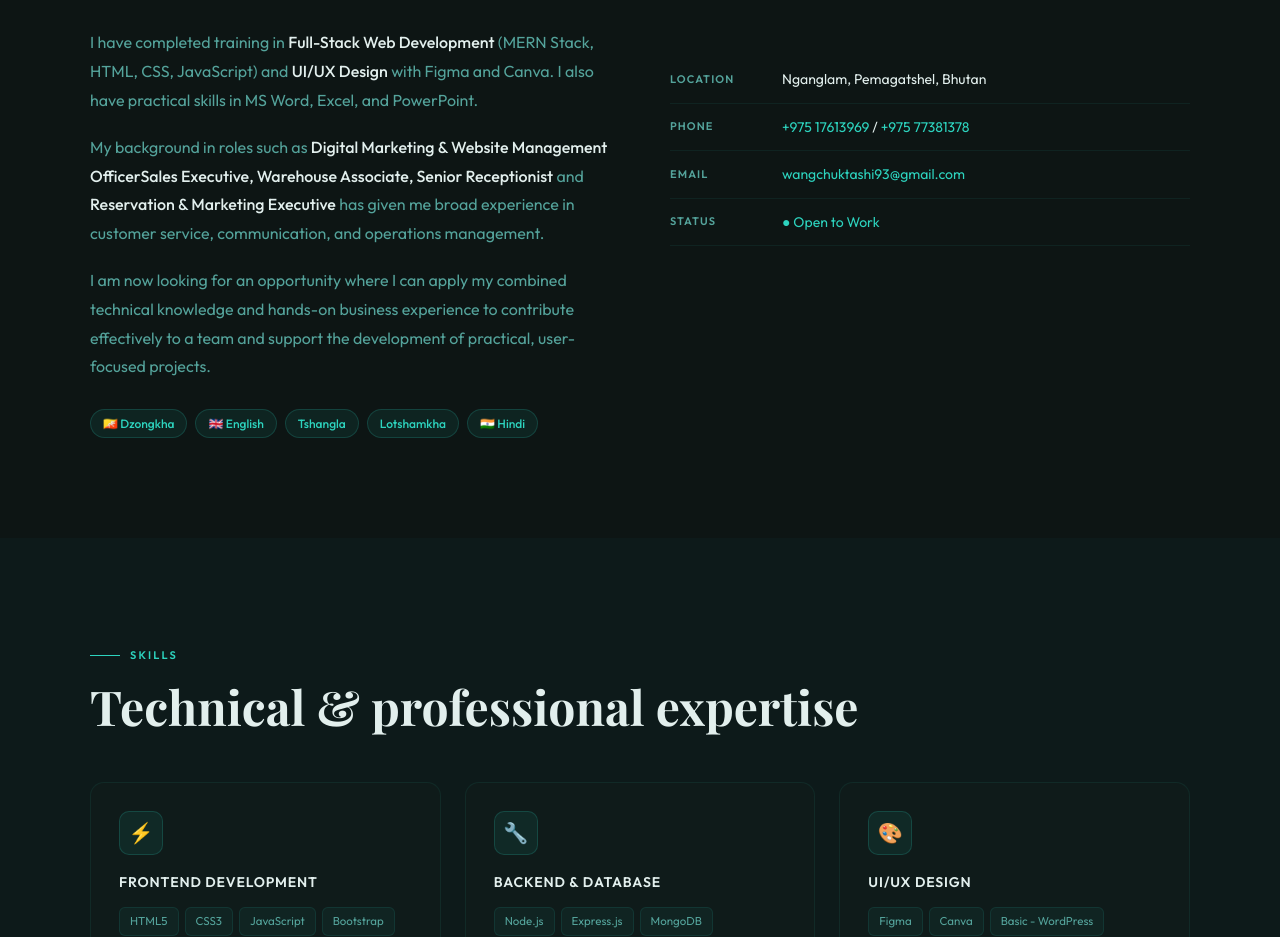
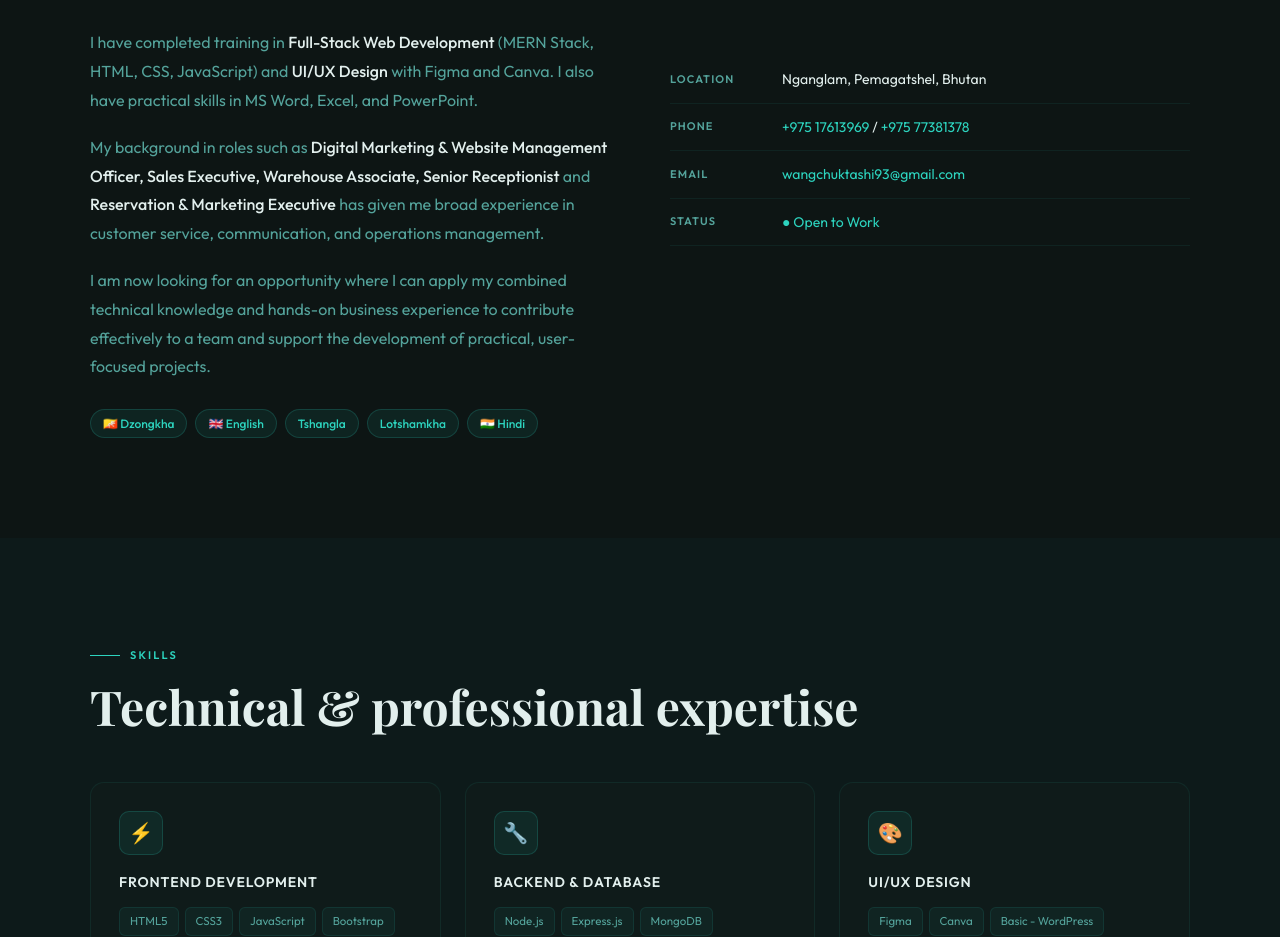
Before and after one commit to trashey-373/TashiW, a plain HTML site: page index.html in a window 1280 px wide. Shown: the part 840-1777 px from the top of the page. Drawn offline with nearby package versions, Linux system fonts and the light colour scheme.

Commit message:
Update index.html

```diff
--- a/index.html
+++ b/index.html
@@ -795,7 +795,7 @@
     <div class="about-grid">
       <div class="about-text reveal">
         <p>I have completed training in <strong>Full-Stack Web Development</strong> (MERN Stack, HTML, CSS, JavaScript) and <strong>UI/UX Design</strong> with Figma and Canva. I also have practical skills in MS Word, Excel, and PowerPoint.</p>
-        <p>My background in roles such as <strong>Digital Marketing & Website Management Officer</strong><strong>Sales Executive, Warehouse Associate, Senior Receptionist</strong> and <strong>Reservation & Marketing Executive</strong> has given me broad experience in customer service, communication, and operations management.</p>
+        <p>My background in roles such as <strong>Digital Marketing & Website Management Officer, Sales Executive, Warehouse Associate, Senior Receptionist</strong> and <strong>Reservation & Marketing Executive</strong> has given me broad experience in customer service, communication, and operations management.</p>
         <p>I am now looking for an opportunity where I can apply my combined technical knowledge and hands-on business experience to contribute effectively to a team and support the development of practical, user-focused projects.</p>
         <div class="lang-pills" style="margin-top:28px;">
           <span class="lang-pill">🇧🇹 Dzongkha</span>
```
